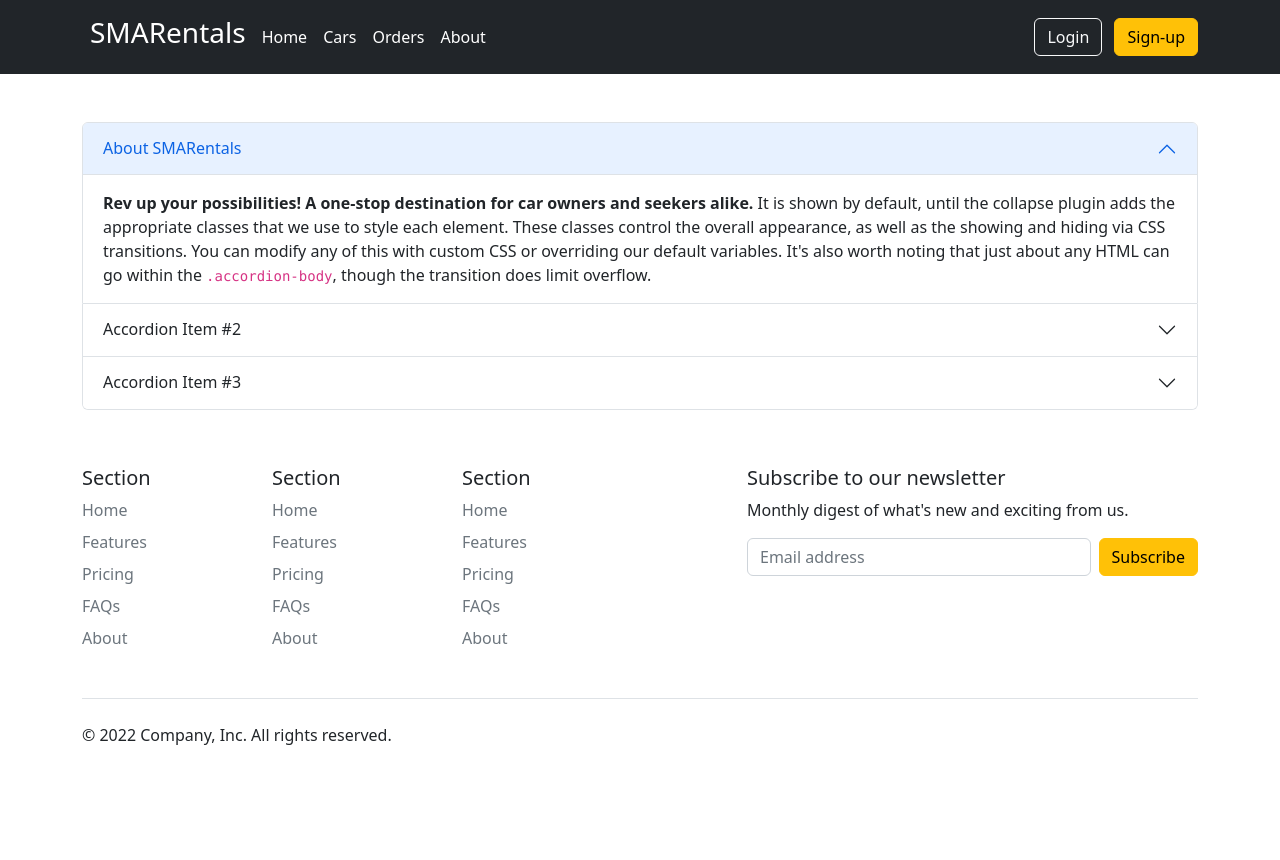
After one commit to mohdahmadatwork/SMACarRetals, a Django app: page /about/ in a window 1280 px wide. The commit adds this page. Run offline with Django 4.2, Linux system fonts and the light colour scheme.

Commit message:
minor changes

```diff
--- a/cars/models.py
+++ b/cars/models.py
@@ -10,6 +10,8 @@ class Car(models.Model):
     availablity = models.BooleanField()
     owner = models.ForeignKey(User,on_delete=models.CASCADE,default=42)
     description = models.TextField(default="")
+    fine = models.IntegerField(default=0)
+    cancel_charge = models.IntegerField(default=0)
 
 class Car_Images(models.Model):
     images = models.ImageField(upload_to="cars/images")
--- a/cars/templates/availablecars.html
+++ b/cars/templates/availablecars.html
@@ -41,7 +41,7 @@ Available-Cars
             <div class="card-body">
               <h5 class="card-title">{{car.company}}</h5>
               <p class="card-text mb-0">Model:- {{car.model}}</p>
-              <p class="card-text mb-0">Rent Price:- {{car.rent_price}}</p>
+              <p class="card-text mb-0">Rent Price:- &#8377;{{car.rent_price}}</p>
               <p class="card-text ">Car Number:- <strong>{{car.car_number}}</strong></p>
               {% if groupname == "owner" %}
                 <div class="row">
--- a/client/views.py
+++ b/client/views.py
@@ -66,7 +66,7 @@ def handlelogin(request):
         username = request.POST['username']
         password = request.POST['password']
         user = authenticate(username=username,password=password)
-        if(not user.is_Active):
+        if(not user.is_active):
             messages.warning(request,"Please verify your email first")
             return redirect('/')
         # print(user)
--- /dev/null
+++ b/home/templates/about.html
@@ -0,0 +1,46 @@
+{% extends "base.html" %}
+{% block title %}
+About
+{% endblock title %}
+{% block main %}
+<div class="container mt-5 mb-2">
+    <div class="accordion" id="accordionPanelsStayOpenExample">
+        <div class="accordion-item">
+          <h2 class="accordion-header">
+            <button class="accordion-button" type="button" data-bs-toggle="collapse" data-bs-target="#panelsStayOpen-collapseOne" aria-expanded="true" aria-controls="panelsStayOpen-collapseOne">
+              About SMARentals
+            </button>
+          </h2>
+          <div id="panelsStayOpen-collapseOne" class="accordion-collapse collapse show">
+            <div class="accordion-body">
+              <strong>Rev up your possibilities! A one-stop destination for car owners and seekers alike.</strong> It is shown by default, until the collapse plugin adds the appropriate classes that we use to style each element. These classes control the overall appearance, as well as the showing and hiding via CSS transitions. You can modify any of this with custom CSS or overriding our default variables. It's also worth noting that just about any HTML can go within the <code>.accordion-body</code>, though the transition does limit overflow.
+            </div>
+          </div>
+        </div>
+        <div class="accordion-item">
+          <h2 class="accordion-header">
+            <button class="accordion-button collapsed" type="button" data-bs-toggle="collapse" data-bs-target="#panelsStayOpen-collapseTwo" aria-expanded="false" aria-controls="panelsStayOpen-collapseTwo">
+              Accordion Item #2
+            </button>
+          </h2>
+          <div id="panelsStayOpen-collapseTwo" class="accordion-collapse collapse">
+            <div class="accordion-body">
+              <strong>This is the second item's accordion body.</strong> It is hidden by default, until the collapse plugin adds the appropriate classes that we use to style each element. These classes control the overall appearance, as well as the showing and hiding via CSS transitions. You can modify any of this with custom CSS or overriding our default variables. It's also worth noting that just about any HTML can go within the <code>.accordion-body</code>, though the transition does limit overflow.
+            </div>
+          </div>
+        </div>
+        <div class="accordion-item">
+          <h2 class="accordion-header">
+            <button class="accordion-button collapsed" type="button" data-bs-toggle="collapse" data-bs-target="#panelsStayOpen-collapseThree" aria-expanded="false" aria-controls="panelsStayOpen-collapseThree">
+              Accordion Item #3
+            </button>
+          </h2>
+          <div id="panelsStayOpen-collapseThree" class="accordion-collapse collapse">
+            <div class="accordion-body">
+              <strong>This is the third item's accordion body.</strong> It is hidden by default, until the collapse plugin adds the appropriate classes that we use to style each element. These classes control the overall appearance, as well as the showing and hiding via CSS transitions. You can modify any of this with custom CSS or overriding our default variables. It's also worth noting that just about any HTML can go within the <code>.accordion-body</code>, though the transition does limit overflow.
+            </div>
+          </div>
+        </div>
+      </div>
+</div>
+{% endblock main %}
--- a/home/templates/base.html
+++ b/home/templates/base.html
@@ -10,7 +10,8 @@
       integrity="sha384-rbsA2VBKQhggwzxH7pPCaAqO46MgnOM80zW1RWuH61DGLwZJEdK2Kadq2F9CUG65"
       crossorigin="anonymous"
     />
-
+    {% load static %}
+    <link rel="icon" type="image/png" href="{% static 'home/smarentals.png' %}" >
   </head>
   <body>
     <header class="p-3 text-bg-dark">
@@ -28,14 +29,14 @@
           <ul
             class="nav col-12 col-lg-auto me-lg-auto mb-2 justify-content-center mb-md-0"
           >
-            <li><a href="#" class="nav-link px-2 text-secondary">Home</a></li>
+            <li><a href="#" class="nav-link px-2 text-white">Home</a></li>
             <li><a href="/cars/" class="nav-link px-2 text-white">Cars</a></li>
             <li><a href="/user/previousorder/" class="nav-link px-2 text-white">Orders</a></li>
             {% if request.user.groups.all.get.name == "owner" %}
               <li><a href="/cars/addcar/" class="nav-link px-2 text-white">Add Car</a></li>
             {% else %}
             {% endif %}
-            <li><a href="#" class="nav-link px-2 text-white">About</a></li>
+            <li><a href="/about" class="nav-link px-2 text-white">About</a></li>
           </ul>
 
 
@@ -50,6 +51,7 @@
                       {% if user.is_superuser %}
                       <li><a class="dropdown-item" href="/admin/">Dashbord</a></li>
                       {% else %}
+                      <li><a class="dropdown-item" href="/user/">Dashbord</a></li>
                       <li><a class="dropdown-item" href="/cars/returncar/" data-bs-toggle="modal" data-bs-target="#exampleModal">Return Car</a></li>
                       {% endif %}
                       <li><a class="dropdown-item" href="/user/logout/">Logout</a></li>
@@ -66,6 +68,12 @@
           {% endif %}
         </div>
       </div>
+      <script>
+        document.addEventListener('DOMContentLoaded', function() {
+          const currentPageURL = window.location.pathname;
+          console.log(currentPageURL);
+        });
+      </script>
     </header>
           {% for message in messages %}
         <div class=" alert alert-{{message.tags}} alert-dismissible fade show mb-0" role="alert">
--- a/home/urls.py
+++ b/home/urls.py
@@ -3,5 +3,6 @@ from django.conf import settings
 from django.conf.urls.static import static
 from home import views
 urlpatterns = [
-    path('',views.home,name="index")
+    path('',views.home,name="index"),
+    path('about/',views.about,name="index")
 ]+ static(settings.STATIC_URL, document_root=settings.STATIC_ROOT)
--- a/home/views.py
+++ b/home/views.py
@@ -3,3 +3,6 @@ from django.shortcuts import render
 # Create your views here.
 def home(request):
     return render(request,"home.html")
+
+def about(request):
+    return render(request,"about.html")
```
Also changed, not shown: cars/templates/addcar.html (+25 -5 lines), cars/templates/editcar.html (+6 -4 lines), client/templates/orders.html (+4 -3 lines), orders/templates/order.html (+4 -4 lines), orders/templates/orderdetails.html (+24 -11 lines), orders/templates/re_order.html (+4 -4 lines), orders/views.py (+21 -9 lines), home/static/home/smacarrentals.jpg (added), home/static/home/smarentals.png (added).
